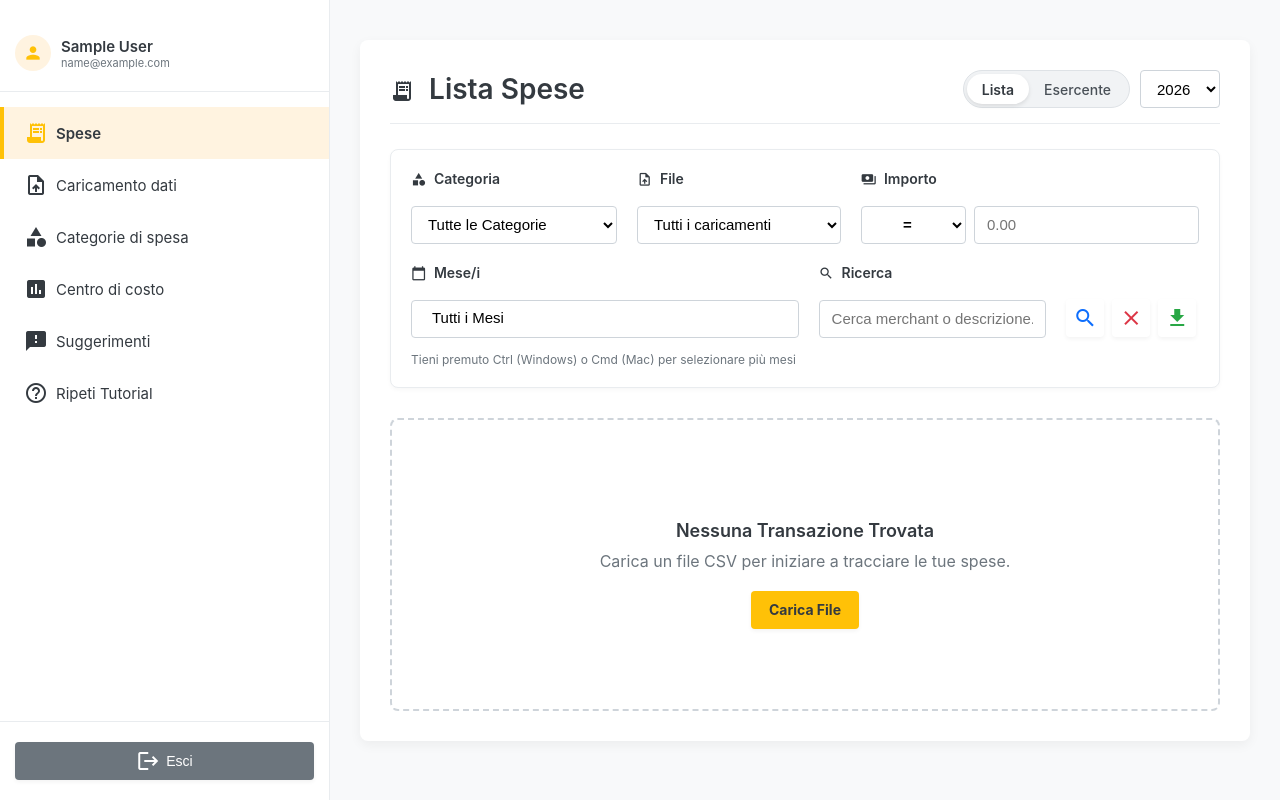
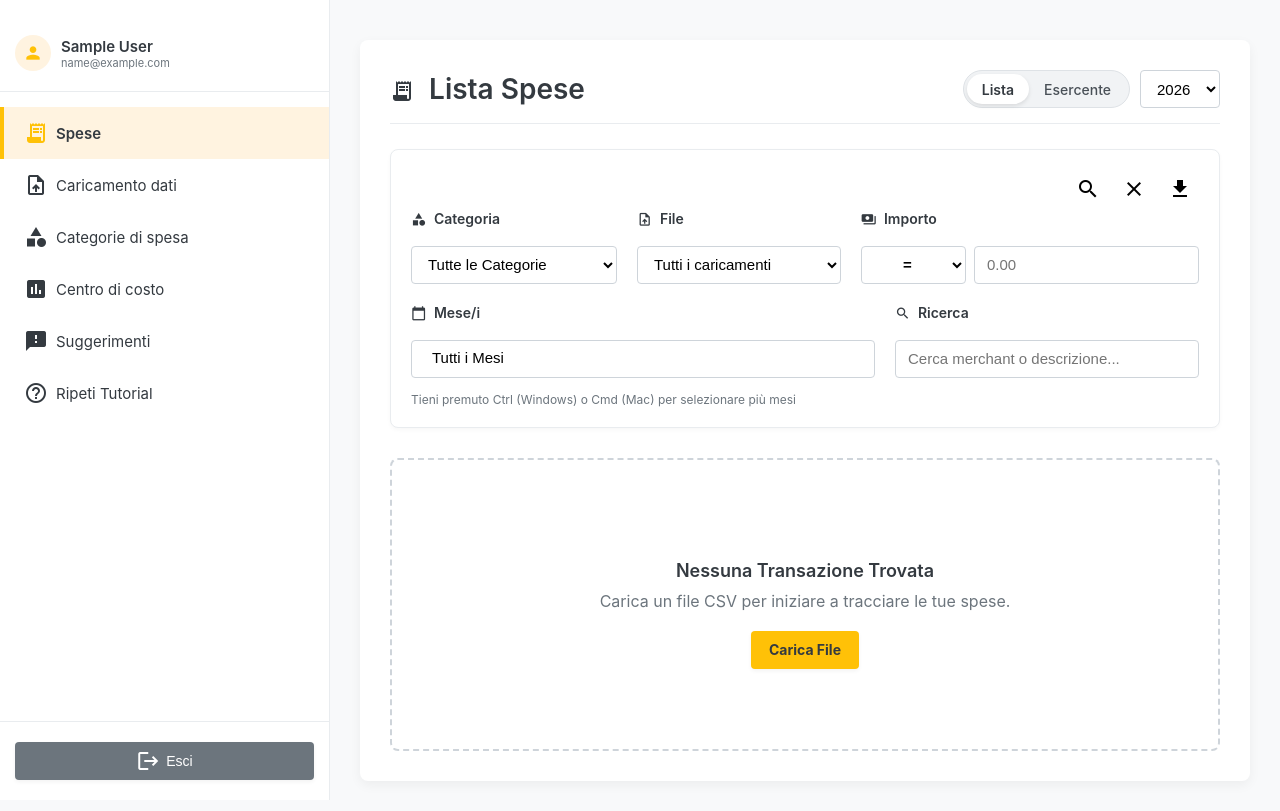
Before and after one commit to gdev93/expense-categorizer, a Django app: page /transactions/ in a window 1280 px wide. Run offline with Django 5.2, Linux system fonts and the light colour scheme; the visitor is signed in with stand-in values (Sample User, id 1); data that the repository does not hold is empty; parts of the project's set-up code (start-up, migrations or seed data) failed here and were passed over.

Commit message:
no emoticons #3

```diff
--- a/static/css/categories.css
+++ b/static/css/categories.css
@@ -18,9 +18,6 @@
     overflow: visible;
 }
 
-.filter-actions {
-    align-self: flex-end;
-}
 
 /* Form Elements */
 .category-form .form-group {
--- a/static/css/filters.css
+++ b/static/css/filters.css
@@ -4,10 +4,12 @@
     gap: 20px;
     margin-bottom: 30px;
     padding: 20px;
+    padding-top: 60px; /* Space for buttons at the top right */
     background-color: #ffffff;
     border: 1px solid #e9ecef;
     border-radius: 8px;
     box-shadow: 0 2px 4px rgba(0, 0, 0, 0.03);
+    position: relative;
 }
 
 .filters.filters-clean {
@@ -151,13 +153,33 @@
     font-weight: 600;
 }
 
+.filter-actions {
+    display: flex;
+    gap: 8px;
+    position: absolute;
+    top: 20px;
+    right: 20px;
+}
+
+
 @media (max-width: 767px) {
     .filters {
         flex-direction: row;
         flex-wrap: wrap;
         gap: 12px;
-        padding: 15px;
+        padding: 60px 15px 15px 15px;
         margin-bottom: 20px;
+    }
+
+    .filter-actions {
+        top: 15px;
+        right: 15px;
+    }
+
+    .filter-actions .btn {
+        flex: 0 0 auto !important;
+        width: 38px !important;
+        justify-content: center;
     }
 
     .filter-group {
@@ -199,22 +221,18 @@
         max-height: 38px;
     }
 
-    .filter-group:last-child {
+
+    .filter-group.w-100-mobile {
         width: 100%;
-        flex-direction: row;
-        gap: 10px;
-        margin-top: 5px;
-        flex-grow: 0;
-    }
-
-    .filter-group:last-child .btn {
-        flex: 1;
-        width: 100%;
-        justify-content: center;
     }
 
     .header-filters {
         gap: 5px;
+    }
+
+    .header-filters .filter-group {
+        width: auto;
+        min-width: 100px;
     }
 
     .view-toggle label {
--- a/static/css/main.css
+++ b/static/css/main.css
@@ -145,47 +145,30 @@ h3 { font-size: 18px; }
     border-color: #dc3545;
 }
 
-.btn-subtle {
+.btn-subtle,
+.btn-subtle-primary,
+.btn-subtle-danger,
+.btn-subtle-success {
     background-color: transparent;
-    color: var(--secondary-color);
-    box-shadow: none;
+    color: #000000 !important;
+    box-shadow: none !important;
+    transform: none !important;
 }
 
-.btn-subtle:hover {
+.btn-subtle:hover,
+.btn-subtle-primary:hover,
+.btn-subtle-danger:hover,
+.btn-subtle-success:hover {
     background-color: rgba(0, 0, 0, 0.05);
-    color: var(--nav-text-color);
-    transform: none;
-    box-shadow: none;
+    color: #000000 !important;
+    transform: none !important;
+    box-shadow: none !important;
 }
 
-.btn-subtle-primary {
-    color: #0d6efd;
-    background-color: transparent;
-}
-
-.btn-subtle-primary:hover {
-    background-color: rgba(13, 110, 253, 0.1);
-    color: #0d6efd;
-}
-
-.btn-subtle-danger {
-    color: var(--danger-color);
-    background-color: transparent;
-}
-
-.btn-subtle-danger:hover {
-    background-color: rgba(220, 53, 69, 0.1);
-    color: var(--danger-color);
-}
-
-.btn-subtle-success {
-    color: var(--income-color);
-    background-color: transparent;
-}
-
-.btn-subtle-success:hover {
-    background-color: rgba(40, 167, 69, 0.1);
-    color: var(--income-color);
+.btn-subtle-primary .material-icons,
+.btn-subtle-danger .material-icons,
+.btn-subtle-success .material-icons {
+    color: #000000 !important;
 }
 
 /* --- Buttons (Disabled State) --- */
--- a/templates/transactions/components/filter-form.html
+++ b/templates/transactions/components/filter-form.html
@@ -1,5 +1,11 @@
 <form method="get" class="filters" id="main-filter-form">
     <input type="hidden" name="transaction_type" value="expense">
+
+    <div class="filter-actions">
+        <button type="submit" class="btn btn-icon btn-subtle-primary" title="Filtra"><span class="material-icons">search</span></button>
+        <a href="{{ request.path }}" class="btn btn-icon btn-subtle-danger" title="Cancella"><span class="material-icons">clear</span></a>
+        <button type="button" class="btn btn-icon btn-subtle-success" onclick="exportToCsv()" title="Esporta"><span class="material-icons">download</span></button>
+    </div>
 
     <div class="filter-group">
         <label for="category"><span class="material-icons" style="font-size: 1.1em; vertical-align: middle; margin-right: 4px;">category</span> Categoria</label>
@@ -27,7 +33,7 @@
         </select>
     </div>
 
-    <div class="filter-group">
+    <div class="filter-group w-100-mobile">
         <label for="amount"><span class="material-icons" style="font-size: 1.1em; vertical-align: middle; margin-right: 4px;">payments</span> Importo</label>
         <div class="amount-filter-wrapper">
             <select name="amount_operator" id="amount_operator" class="amount-operator" onchange="debounceFormSubmit(this.form)">
@@ -49,7 +55,7 @@
         </div>
     </div>
 
-    <div class="filter-group">
+    <div class="filter-group w-100-mobile">
         <label for="months"><span class="material-icons" style="font-size: 1.1em; vertical-align: middle; margin-right: 4px;">calendar_today</span> Mese/i</label>
         <select name="months" id="months" multiple size="1" onchange="debounceFormSubmit(this.form)">
             <option value="">Tutti i Mesi</option>
@@ -66,18 +72,10 @@
     </div>
 
 
-    <div class="filter-group">
+    <div class="filter-group w-100-mobile">
         <label for="search"><span class="material-icons" style="font-size: 1.1em; vertical-align: middle; margin-right: 4px;">search</span> Ricerca</label>
         <input type="text" name="search" id="search" placeholder="Cerca merchant o descrizione..."
                value="{{ search_query }}" onchange="debounceFormSubmit(this.form)"/>
     </div>
 
-    <div class="filter-group">
-        <label class="desktop-only">&nbsp;</label>
-        <div style="display: flex; flex-direction: row; gap: 8px;">
-            <button type="submit" class="btn btn-icon btn-subtle-primary" title="Filtra"><span class="material-icons">search</span></button>
-            <a href="{{ request.path }}" class="btn btn-icon btn-subtle-danger" title="Cancella"><span class="material-icons">clear</span></a>
-            <button type="button" class="btn btn-icon btn-subtle-success" onclick="exportToCsv()" title="Esporta"><span class="material-icons">download</span></button>
-        </div>
-    </div>
 </form>
```
Also changed, not shown: templates/categories/categories.html (+8 -10 lines), templates/categories/category-detail.html (+7 -9 lines), templates/statistics/statistics.html (+5 -7 lines), templates/transactions/transaction_income_list.html (+9 -11 lines), templates/transactions/transactions_upload.html (+8 -10 lines).
